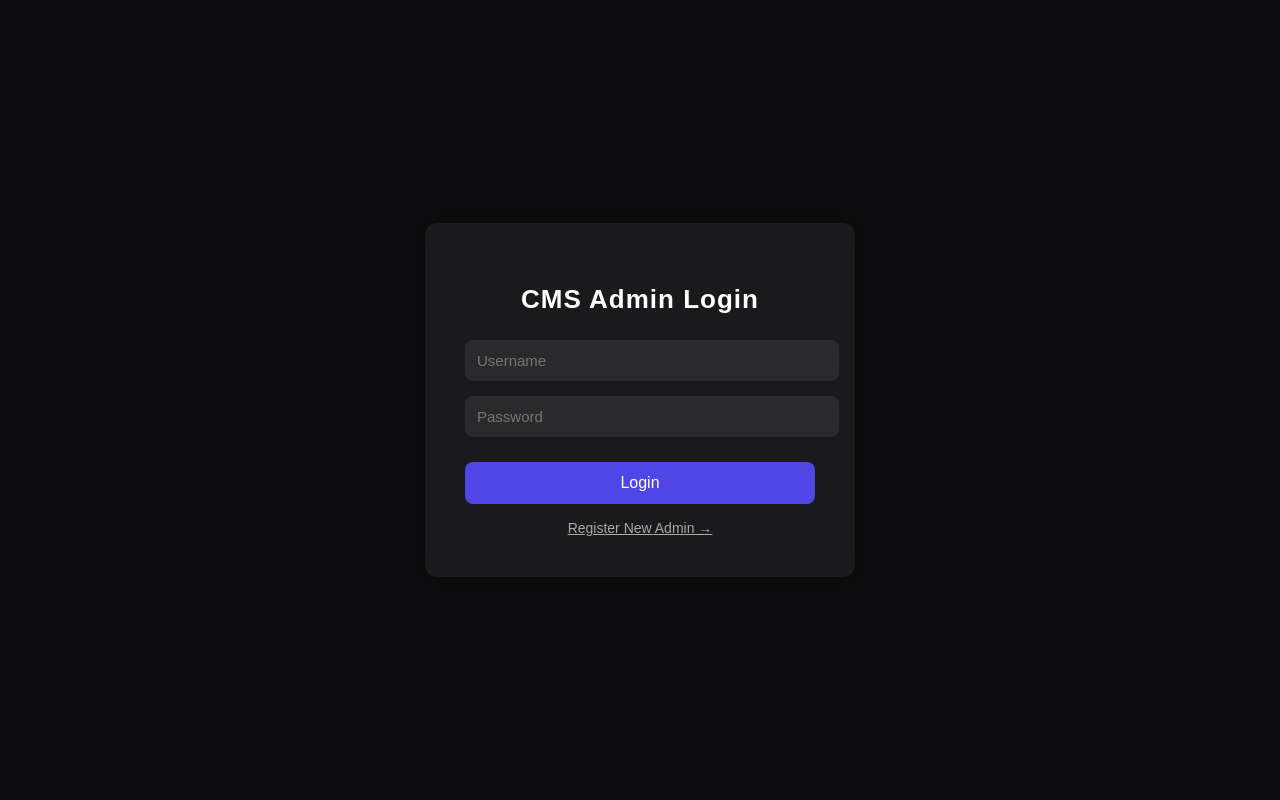
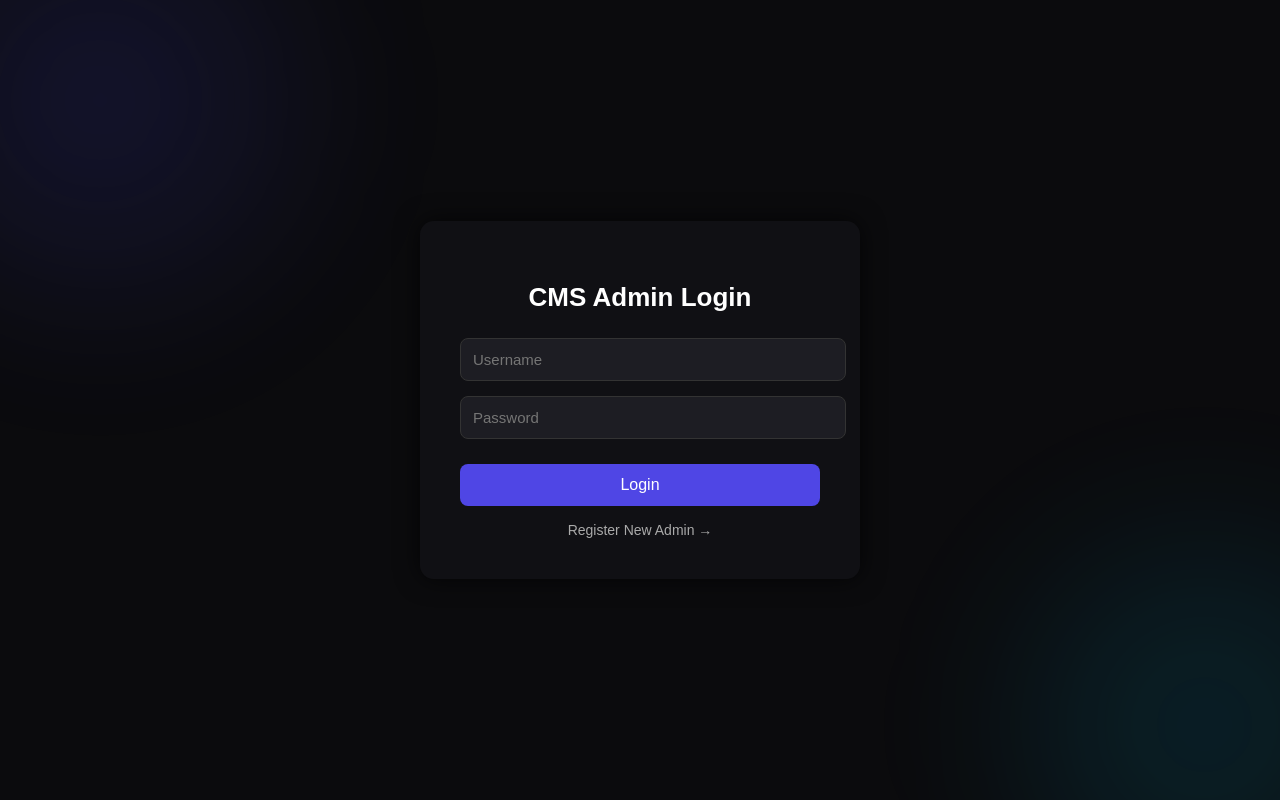
Before and after one commit to Hasmukh1029/cms-project, a React app in the folder frontend/: page /admin-login in a window 1280 px wide. Built offline with nearby package versions, Linux system fonts and the light colour scheme; the HTML template or start-up script is replaced by a standard one.

Commit message:
Fix homepage image using hosted URL

```diff
--- a/frontend/src/pages/AdminLogin.jsx
+++ b/frontend/src/pages/AdminLogin.jsx
@@ -7,10 +7,10 @@ export default function AdminLogin() {
 
   const handleLogin = async () => {
     try {
-      const res = await axios.post("https://cms-backend-hgpt.onrender.com/api/auth/login", {
-        username,
-        password,
-      });
+      const res = await axios.post(
+        "https://cms-backend-hgpt.onrender.com/api/auth/login",
+        { username, password }
+      );
 
       localStorage.setItem("token", res.data.token);
       window.location.href = "/dashboard";
@@ -21,6 +21,19 @@ export default function AdminLogin() {
 
   return (
     <div style={styles.page}>
+
+      {/* Glowing background effects */}
+      <div style={styles.glow1}></div>
+      <div style={styles.glow2}></div>
+
+      {/* Floating particles */}
+      <ul style={styles.particles}>
+        {Array.from({ length: 14 }).map((_, i) => (
+          <li key={i} style={styles.particle}></li>
+        ))}
+      </ul>
+
+      {/* Card */}
       <div style={styles.card}>
         <h2 style={styles.title}>CMS Admin Login</h2>
 
@@ -42,9 +55,8 @@ export default function AdminLogin() {
           Login
         </button>
 
-        {/* Register New Admin Link */}
         <div style={{ marginTop: "15px", textAlign: "center" }}>
-          <a href="/admin-register" style={{ color: "#aaa", fontSize: "14px" }}>
+          <a href="/admin-register" style={styles.registerLink}>
             Register New Admin →
           </a>
         </div>
@@ -55,36 +67,94 @@ export default function AdminLogin() {
 
 const styles = {
   page: {
-    background: "#0d0d0f",
-    color: "white",
     height: "100vh",
+    width: "100vw",
+    background: "#0b0b0d",
     display: "flex",
     justifyContent: "center",
     alignItems: "center",
+    position: "relative",
+    overflow: "hidden",
+    color: "#fff",
   },
+
+  /* Glowing soft gradient blobs */
+  glow1: {
+    position: "absolute",
+    width: "500px",
+    height: "500px",
+    borderRadius: "50%",
+    background: "radial-gradient(circle, rgba(80,80,255,0.22), transparent 70%)",
+    top: "-150px",
+    left: "-150px",
+    animation: "pulse 14s infinite alternate",
+    filter: "blur(60px)",
+    zIndex: 1,
+  },
+
+  glow2: {
+    position: "absolute",
+    width: "450px",
+    height: "450px",
+    borderRadius: "50%",
+    background: "radial-gradient(circle, rgba(0,200,255,0.18), transparent 70%)",
+    bottom: "-150px",
+    right: "-150px",
+    animation: "pulse 16s infinite alternate-reverse",
+    filter: "blur(60px)",
+    zIndex: 1,
+  },
+
+  particles: {
+    position: "absolute",
+    width: "100%",
+    height: "100%",
+    listStyle: "none",
+    margin: 0,
+    padding: 0,
+    zIndex: 2,
+    overflow: "hidden",
+  },
+
+  particle: {
+    position: "absolute",
+    width: "6px",
+    height: "6px",
+    borderRadius: "50%",
+    background: "rgba(255,255,255,0.18)",
+    animation: "floatUp 14s linear infinite",
+  },
+
   card: {
-    background: "#1a1a1d",
+    background: "rgba(20, 20, 25, 0.65)",
     padding: "40px",
-    borderRadius: "12px",
-    width: "350px",
-    boxShadow: "0 0 20px rgba(0,0,0,0.5)",
+    borderRadius: "14px",
+    width: "360px",
+    backdropFilter: "blur(10px)",
+    boxShadow: "0 0 25px rgba(0,0,0,0.7)",
+    zIndex: 5,
+    animation: "fadeIn 1.2s ease",
   },
+
   title: {
     marginBottom: "25px",
     fontSize: "26px",
     textAlign: "center",
-    letterSpacing: "1px",
+    fontWeight: 700,
   },
+
   input: {
     width: "100%",
     padding: "12px",
     borderRadius: "8px",
     marginBottom: "15px",
-    border: "none",
-    background: "#2a2a2d",
+    border: "1px solid #333",
+    background: "rgba(35,35,40,0.75)",
     color: "white",
     fontSize: "15px",
+    transition: "0.25s",
   },
+
   button: {
     width: "100%",
     padding: "12px",
@@ -95,6 +165,33 @@ const styles = {
     fontSize: "16px",
     cursor: "pointer",
     marginTop: "10px",
-    transition: "0.2s",
-  }
+    transition: "0.25s",
+  },
+
+  registerLink: {
+    color: "#aaa",
+    fontSize: "14px",
+    textDecoration: "none",
+    transition: "0.25s",
+  },
 };
+
+/* ANIMATIONS */
+const styleElement = document.createElement("style");
+styleElement.textContent = `
+@keyframes pulse {
+  0% { transform: scale(1); opacity: 0.55; }
+  100% { transform: scale(1.25); opacity: 0.85; }
+}
+
+@keyframes floatUp {
+  0% { transform: translateY(0); opacity: 0.4; }
+  100% { transform: translateY(-1200px); opacity: 0; }
+}
+
+@keyframes fadeIn {
+  0% { opacity: 0; transform: translateY(25px); }
+  100% { opacity: 1; transform: translateY(0); }
+}
+`;
+document.head.appendChild(styleElement);
```
